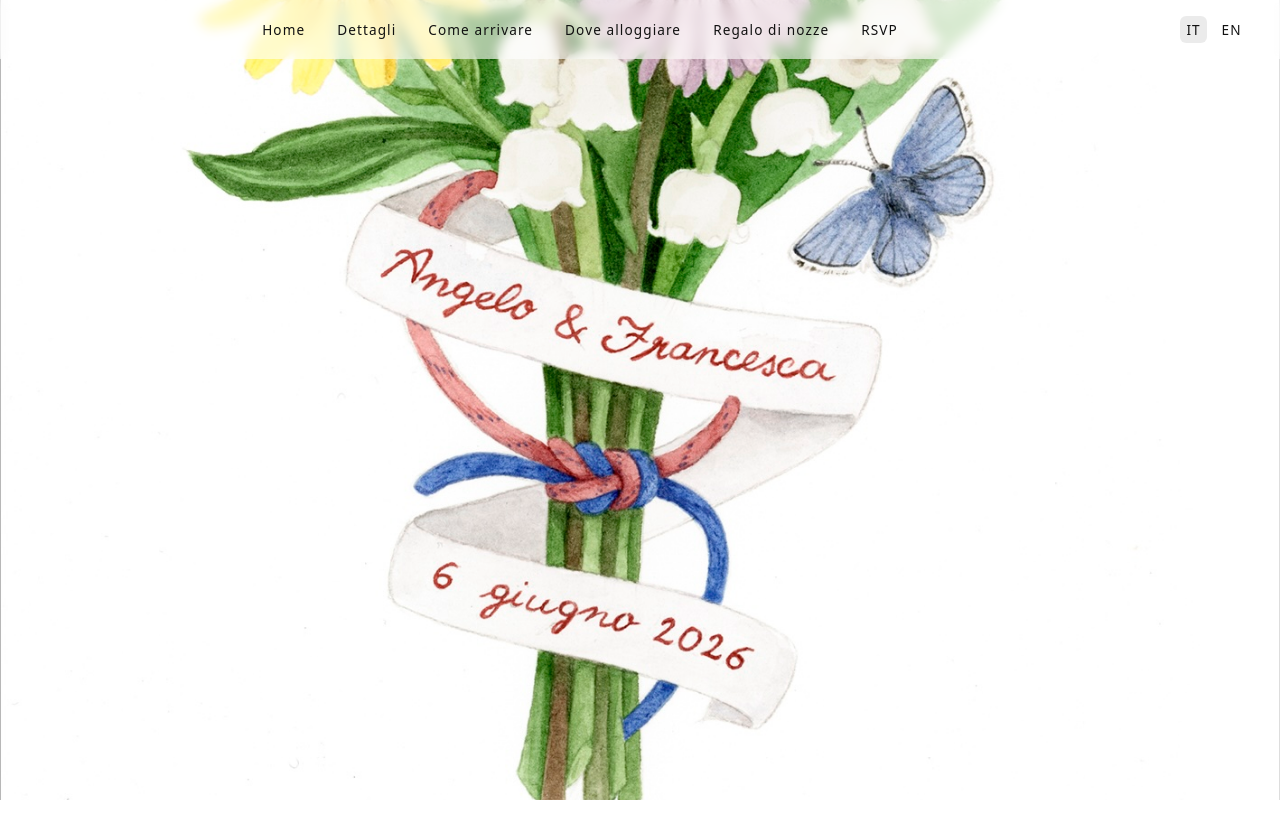
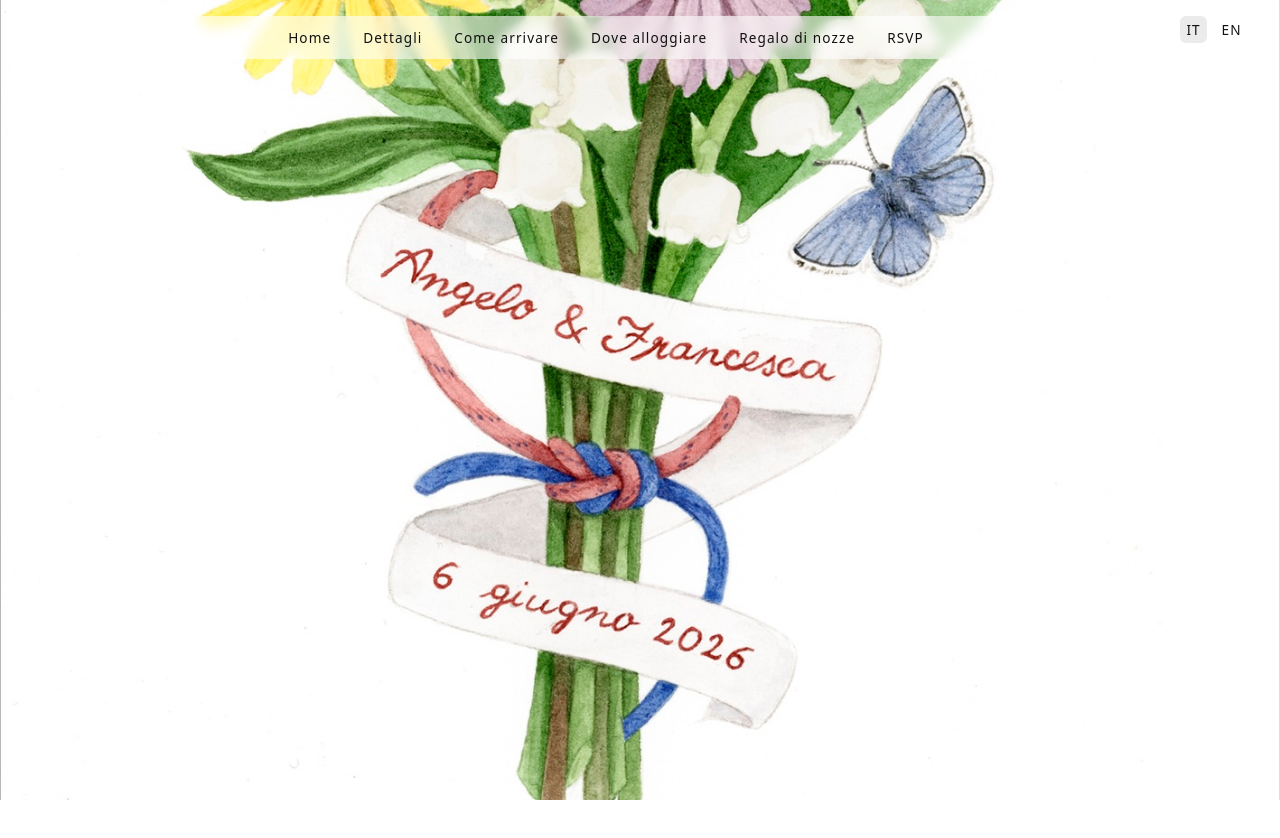
Before and after one commit to franciangelo/matrimonio, a plain HTML site: page index.html in a window 1280 px wide. Shown: the top 838 px of the page. Drawn offline with Linux system fonts and the light colour scheme.

```diff
--- a/index.html
+++ b/index.html
@@ -14,7 +14,7 @@
       color: #111;
     }
 
-    /* NAV (desktop default: unchanged) */
+    /* NAV */
     nav {
       position: fixed;
       top: 0;
@@ -22,30 +22,39 @@
       z-index: 100;
 
       display: flex;
-      align-items: center;
+      align-items: flex-start;
       justify-content: space-between;
 
       padding: 1rem 2rem;
-      background: rgba(255, 255, 255, 0.6);
-      backdrop-filter: blur(6px);
 
-      /* for hide/show */
+      /* No full-width background/blur */
+      background: transparent;
+
       transition: opacity 200ms ease, transform 200ms ease;
     }
 
-    /* Hidden state (used via JS) */
     nav.is-hidden {
       opacity: 0;
       transform: translateY(-8px);
       pointer-events: none;
     }
 
+    /* ONLY the menu options are blurred */
     .nav-left {
+      background: rgba(255, 255, 255, 0.6);
+      backdrop-filter: blur(6px);
+      border-radius: 12px;
+      padding: 0.75rem 1rem;
+
       display: flex;
-      justify-content: center; /* keep centered on desktop */
+      justify-content: center; /* desktop unchanged */
       gap: 2rem;
       flex: 1;
       flex-wrap: wrap;
+
+      width: fit-content;
+      max-width: 100%;
+      margin: 0 auto; /* keep centered on desktop */
     }
 
     nav a {
@@ -58,12 +67,19 @@
 
     nav a:hover { text-decoration: underline; }
 
+    /* Language switch: explicitly NOT blurred and NOT boxed */
     .lang-switch {
       display: flex;
       gap: 0.5rem;
       align-items: center;
       justify-content: flex-end;
-      min-width: 120px;
+
+      /* ensure it remains "out" of any pill styling */
+      background: transparent;
+      backdrop-filter: none;
+      padding: 0;
+      border-radius: 0;
+      width: fit-content;
     }
 
     .lang-btn {
@@ -82,11 +98,11 @@
       background: rgba(0,0,0,0.08);
     }
 
-    /* PHONE ONLY: menu becomes vertical, top-left; same bar/background */
+    /* PHONE ONLY: menu becomes vertical, top-left; language stays top-right */
     @media (max-width: 767px) {
       nav {
+        padding: 0.75rem 1rem;
         align-items: flex-start;
-        padding: 0.75rem 1rem;
       }
 
       .nav-left {
@@ -94,10 +110,11 @@
         flex-direction: column;
         gap: 0.75rem;
         flex-wrap: nowrap;
+        margin: 0; /* top-left on phone */
       }
 
       nav a { font-size: 0.85rem; }
-      .lang-switch { min-width: auto; gap: 0.4rem; }
+      .lang-switch { gap: 0.4rem; }
     }
 
     /* SECTIONS */
@@ -277,18 +294,13 @@
       const nav = document.getElementById("site-nav");
       const hero = document.getElementById("hero");
 
-      // Start visible on load (we're at/near hero).
       nav.classList.remove("is-hidden");
 
       const observer = new IntersectionObserver(
         ([entry]) => {
-          // If hero is visible -> show nav; otherwise hide.
           nav.classList.toggle("is-hidden", !entry.isIntersecting);
         },
-        {
-          // Consider hero "visible" as long as a small slice is on screen
-          threshold: 0.02
-        }
+        { threshold: 0.02 }
       );
 
       observer.observe(hero);
```
